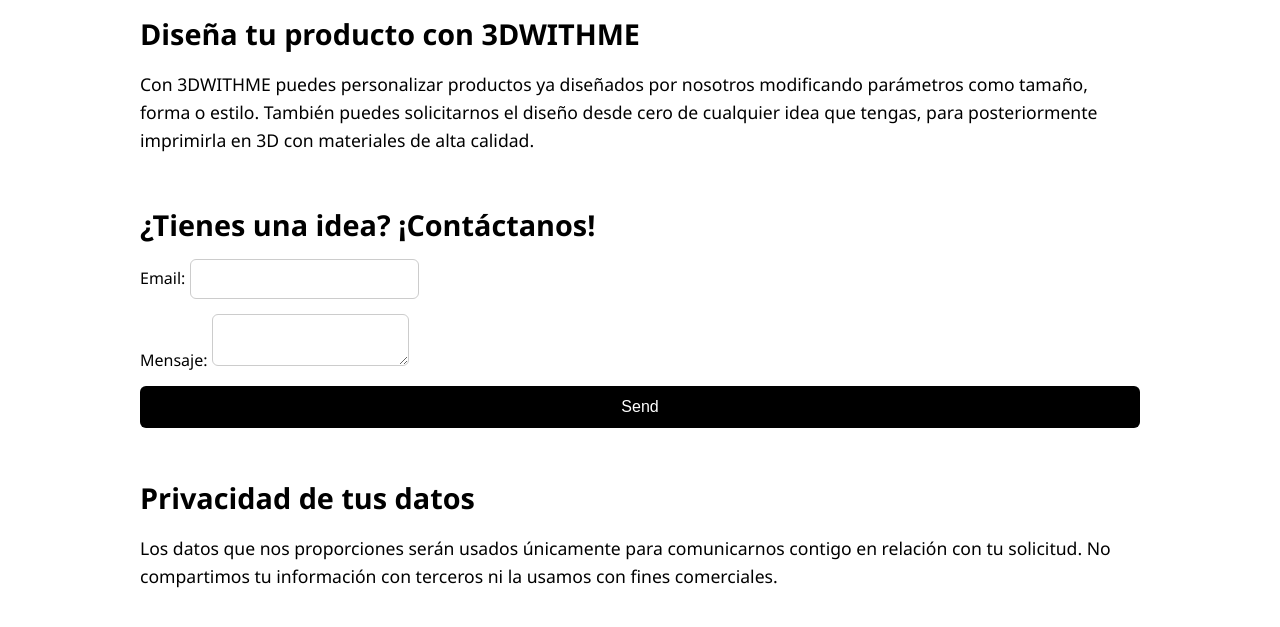
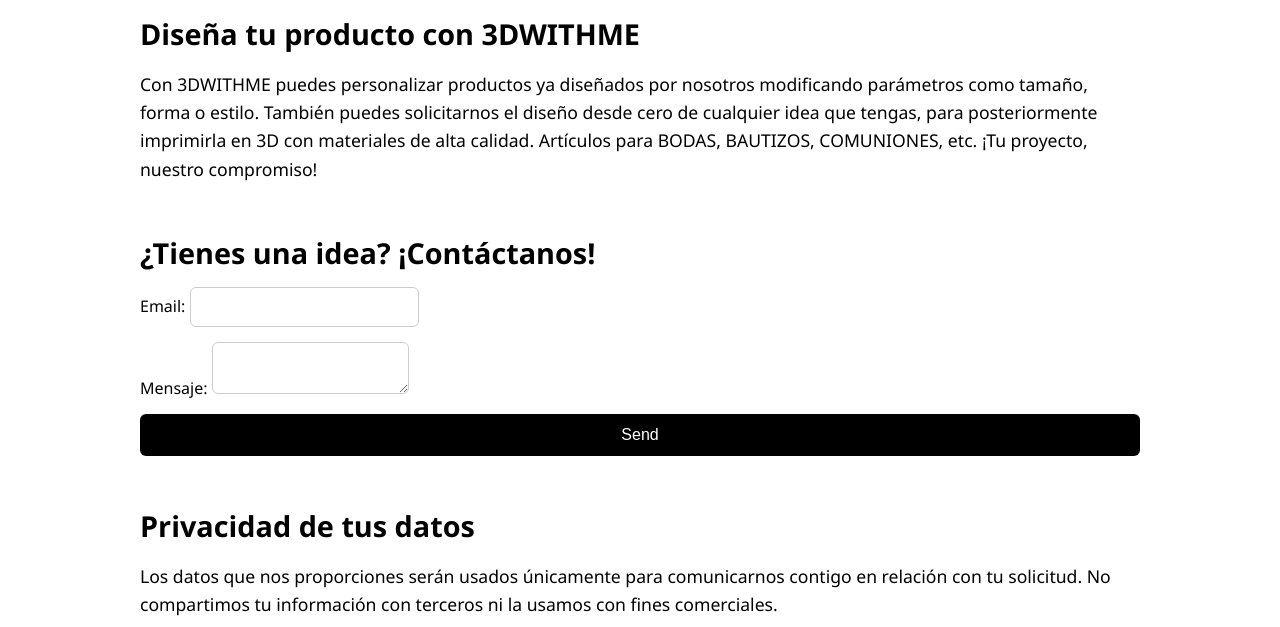
Before and after one commit to oscar12321899/3DWITHME., a plain HTML site: page index.html in a window 1280 px wide. Shown: the part 173-800 px from the top of the page. Drawn offline with Linux system fonts and the light colour scheme.

Commit message:
Update index.html

```diff
--- a/index.html
+++ b/index.html
@@ -115,7 +115,7 @@
 
     <section class="section">
       <h2>Diseña tu producto con 3DWITHME</h2>
-      <p>Con 3DWITHME puedes personalizar productos ya diseñados por nosotros modificando parámetros como tamaño, forma o estilo. También puedes solicitarnos el diseño desde cero de cualquier idea que tengas, para posteriormente imprimirla en 3D con materiales de alta calidad.</p>
+      <p>Con 3DWITHME puedes personalizar productos ya diseñados por nosotros modificando parámetros como tamaño, forma o estilo. También puedes solicitarnos el diseño desde cero de cualquier idea que tengas, para posteriormente imprimirla en 3D con materiales de alta calidad. Artículos para BODAS, BAUTIZOS, COMUNIONES, etc. ¡Tu proyecto, nuestro compromiso!</p>
     </section>
 
     <section class="section">
```
